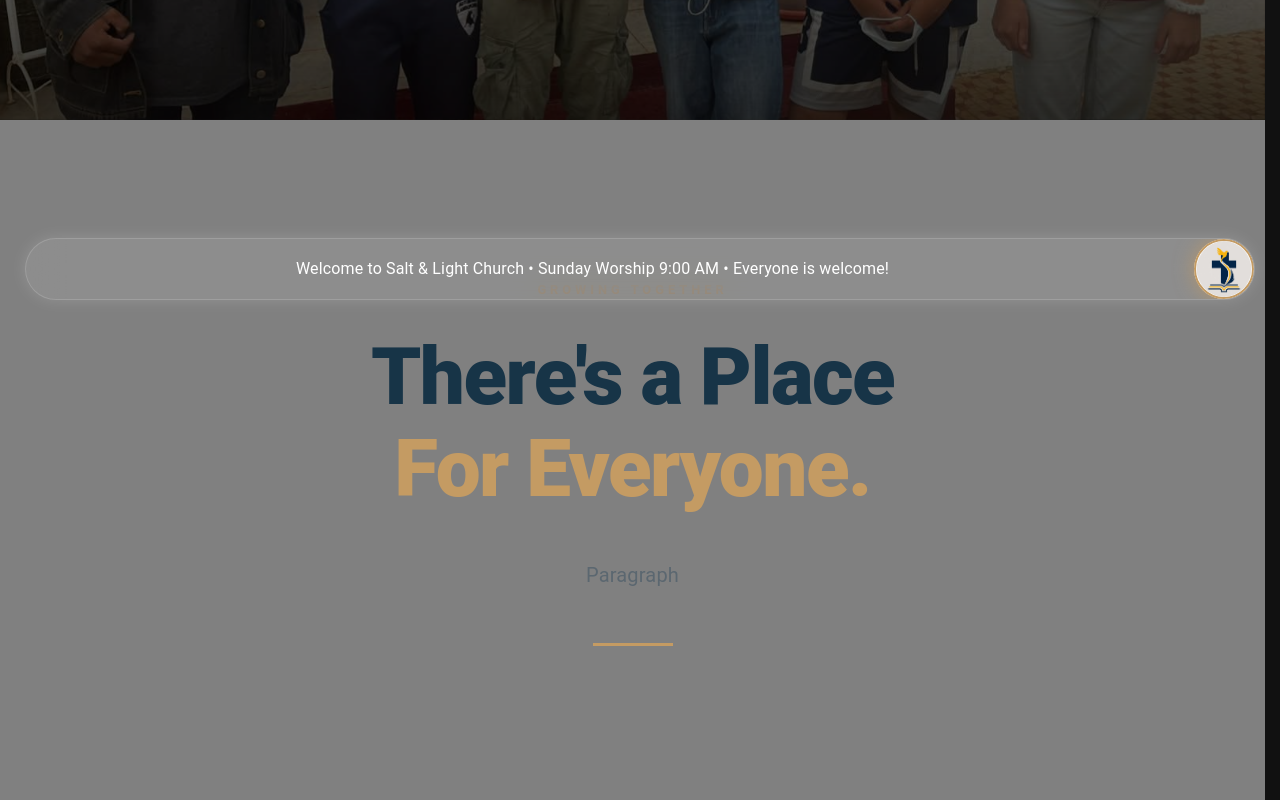
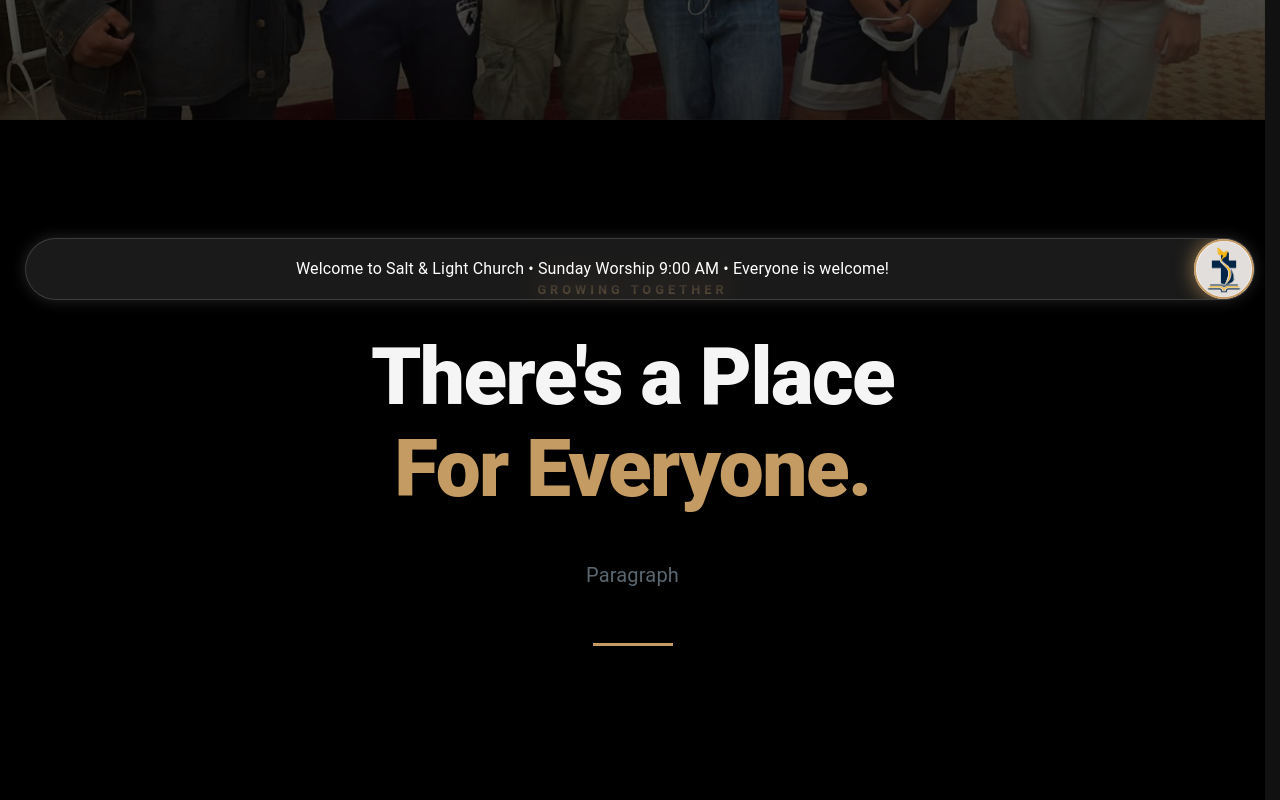
Before and after one commit to JayRostorfer/Salt-LightChurch, a Next.js app: page /ministries/aroma-women in a window 1280 px wide. Shown: the part 480-1280 px from the top of the page. Built offline with nearby package versions, Linux system fonts and the light colour scheme.

Commit message:
Change background and text color in MinistryPageLayout4

```diff
--- a/src/components/ministries/MinistryPageLayout4.js
+++ b/src/components/ministries/MinistryPageLayout4.js
@@ -140,7 +140,7 @@ export default function MinistryPageLayout4({
             md: 20,
           },
 
-          background: "grey",
+          background: "black",
         }}
       >
         <Container maxWidth="lg">
@@ -185,7 +185,7 @@ export default function MinistryPageLayout4({
                 lineHeight: 1.15,
                 letterSpacing: "-1.5px",
 
-                color: "#173447",
+                color: "whitesmoke",
 
                 mb: 5,
               }}
```
